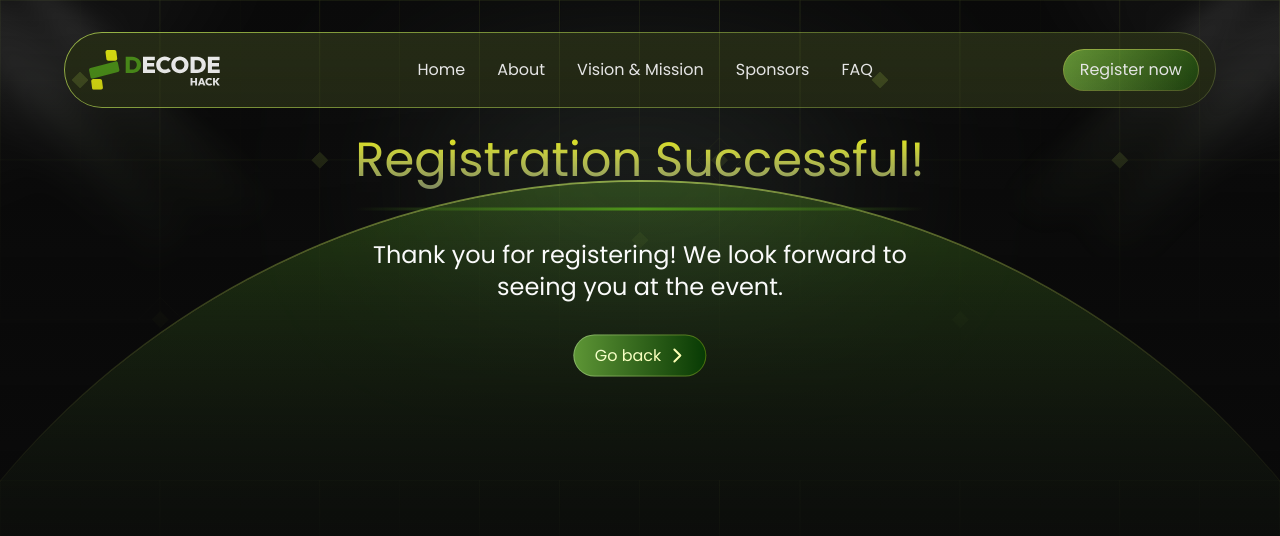
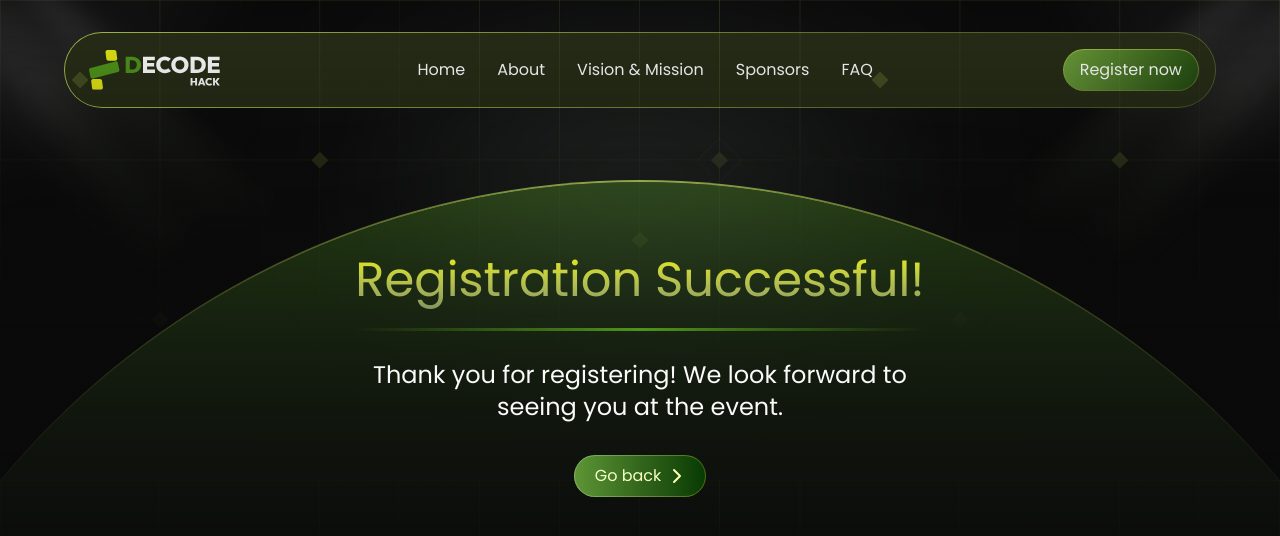
Before and after one commit to 0xHouss/decode-hack, a Next.js app: page /register/success in a window 1280 px wide. Shown: the top 536 px of the page. Built offline with nearby package versions, Linux system fonts and the light colour scheme.

Commit message:
fix: success page styling

```diff
--- a/src/app/register/success/page.tsx
+++ b/src/app/register/success/page.tsx
@@ -4,7 +4,7 @@ import Link from "next/link";
 
 export default function RegistrationSuccessPage() {
   return (
-    <div className="flex flex-col gap-3 items-center absolute top-1/2 left-1/2 -translate-1/2">
+    <div className="flex flex-col gap-3 items-center">
       <div>
         <h1 className="text-3xl text-nowrap lg:text-5xl flex gap-4 bg-gradient-to-b bg-clip-text pb-2 text-transparent from-[#E3E812] to-[#E9FDB0]/50">
           Registration Successful!
```
